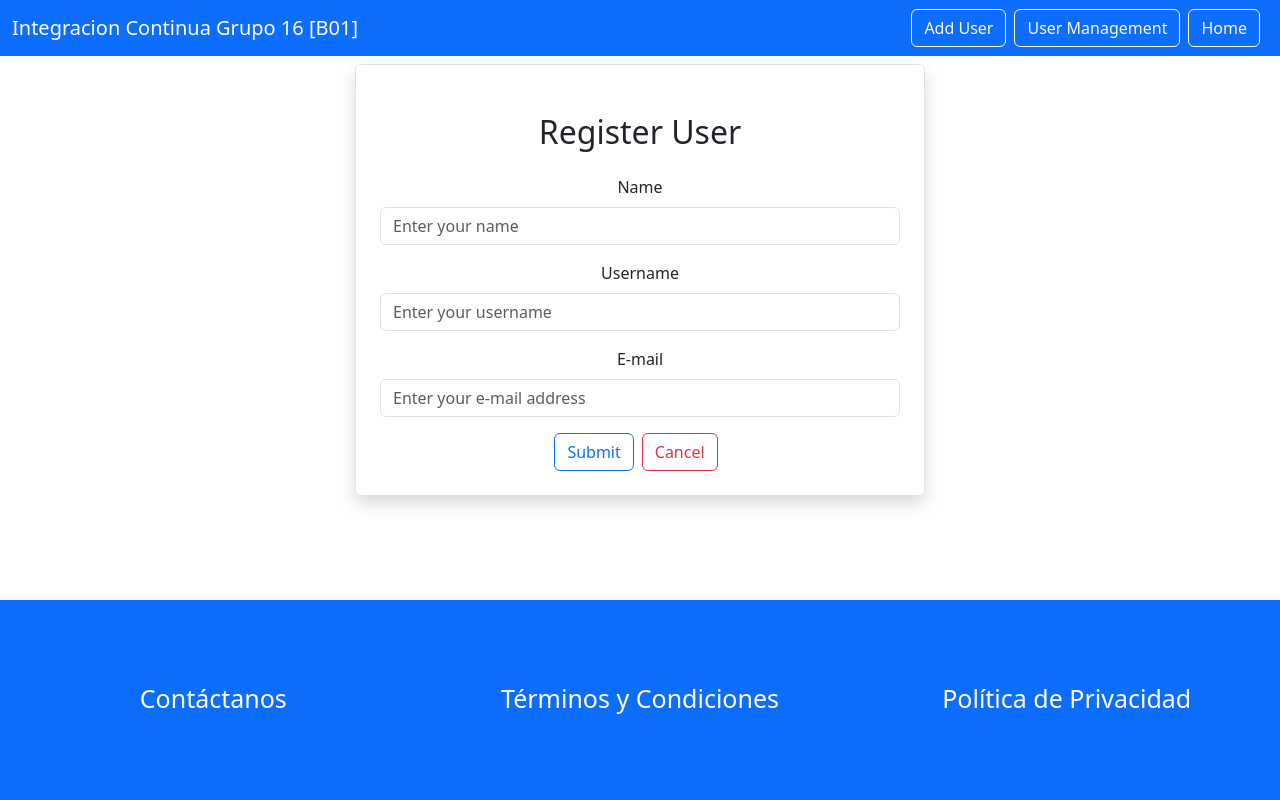
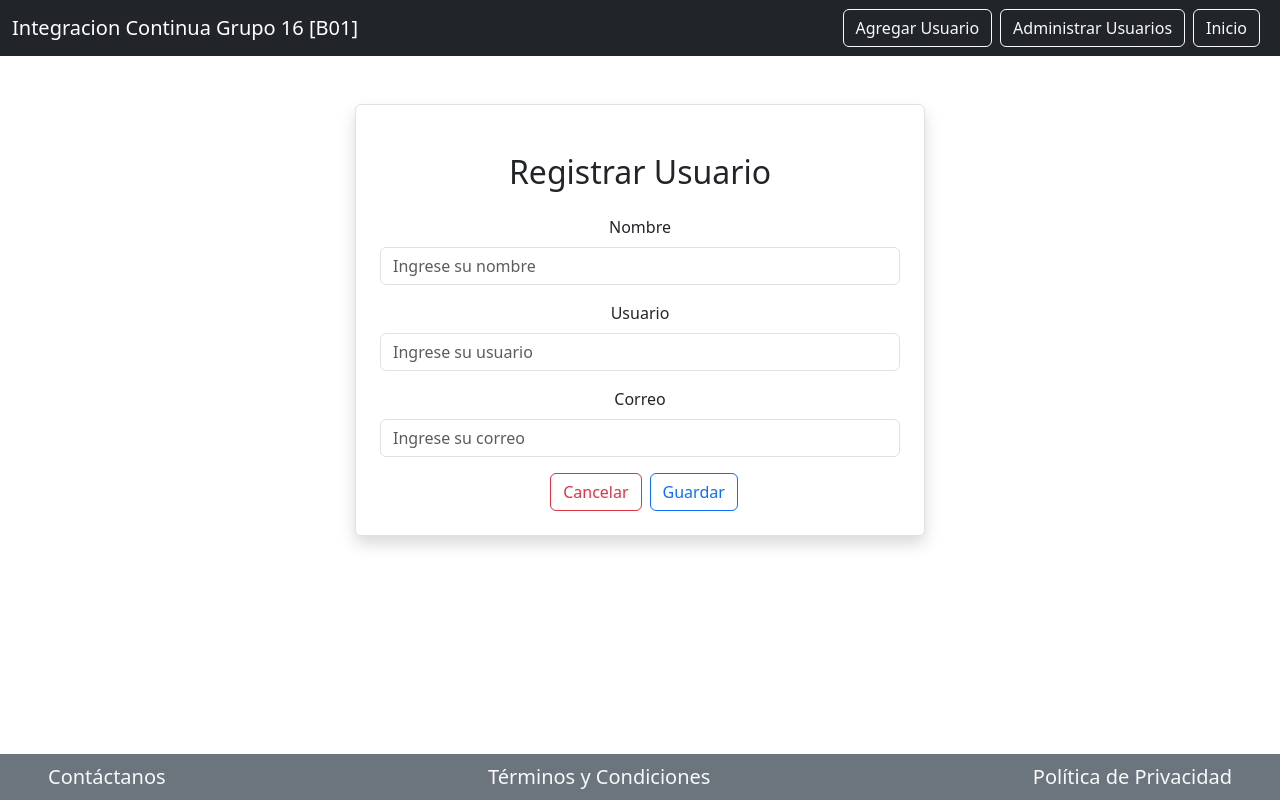
Before and after one commit to saramburo/Integracioncontinua, a React (Create React App) app in the folder frontend/crudfront/: page /adduser in a window 1280 px wide. Built offline with nearby package versions, Linux system fonts and the light colour scheme.

Commit message:
Estilos y creacion de modal para formularios

```diff
--- a/frontend/crudfront/src/App.css
+++ b/frontend/crudfront/src/App.css
@@ -32,37 +32,8 @@
   from {
     transform: rotate(0deg);
   }
+
   to {
     transform: rotate(360deg);
   }
 }
-.footer {
-  height: 200px;
-  width: 100vw;
-  background-color: #0d6efd;
-  display: flex;
-  flex-direction: row;
-  justify-content: space-between;
-  align-items: center;
-  position: absolute;
-  bottom: 0;
-}
-
-.footer-link {
-  color: white;
-  font-size: 25px;
-  width: 350px;
-  text-decoration: none;
-}
-.footer-link:hover {
-  color: yellow;
-  font-size: 25px;
-  width: 350px;
-  text-decoration: none;
-}
-
-.footer-option {
-  height: 40px;
-  width: 350px;
-  margin: 20px 50px;
-}
--- /dev/null
+++ b/frontend/crudfront/src/components/Modal.js
@@ -0,0 +1,39 @@
+import React, { useEffect, useRef } from 'react';
+import { Modal } from 'bootstrap';
+
+const MyModal = ({ options, title, textBody, buttonClass, textFunction, onSubmit }) => {
+    const modalRef = useRef(null);
+    let myModal = null;
+
+    useEffect(() => {
+        // Initialize the Bootstrap modal
+        myModal = new Modal(modalRef.current, options);
+
+        // Cleanup on unmount
+        return () => {
+            myModal.dispose();
+        };
+    }, [options]);
+
+    return (
+        <div className="modal fade" id="myModal" tabIndex="-1" ref={modalRef}>
+            <div className="modal-dialog">
+                <div className="modal-content">
+                    <div className="modal-header">
+                        <h5 className="modal-title">{title}</h5>
+                        <button type="button" className="btn-close" data-bs-dismiss="modal" aria-label="Close"></button>
+                    </div>
+                    <div className="modal-body">
+                        <p>{textBody}</p>
+                    </div>
+                    <div className="modal-footer">
+                        <button type="button" className="btn btn-secondary" data-bs-dismiss="modal">Cerrar</button>
+                        <button type="button" className={`btn ${buttonClass}`} data-bs-dismiss="modal" onClick={onSubmit}>{textFunction}</button>
+                    </div>
+                </div>
+            </div>
+        </div>
+    );
+};
+
+export default MyModal;
--- a/frontend/crudfront/src/layout/Footer.js
+++ b/frontend/crudfront/src/layout/Footer.js
@@ -4,15 +4,15 @@ import { NavLink } from "react-router-dom";
 export default function Footer() {
   return (
     <>
-      <footer className=" footer">
-        <div className=" footer-option">
-          <NavLink className="footer-link">Contáctanos</NavLink>
+      <footer className="position-fixed bg-secondary fixed-bottom d-flex flex-row justify-content-between align-items-center">
+        <div className="my-2 mx-5">
+          <NavLink className="text-light fs-5 text-decoration-none link-dark link-offset-2">Contáctanos</NavLink>
         </div>
-        <div className=" footer-option">
-          <NavLink className="footer-link">Términos y Condiciones</NavLink>
+        <div className="my-2 mx-5">
+          <NavLink className="text-light fs-5 text-decoration-none link-dark link-offset-2">Términos y Condiciones</NavLink>
         </div>
-        <div className=" footer-option">
-          <NavLink className="footer-link">Política de Privacidad</NavLink>
+        <div className="my-2 mx-5">
+          <NavLink className="text-light fs-5 text-decoration-none link-dark link-offset-2">Política de Privacidad</NavLink>
         </div>
       </footer>
     </>
--- a/frontend/crudfront/src/layout/Navbar.js
+++ b/frontend/crudfront/src/layout/Navbar.js
@@ -4,7 +4,7 @@ import { Link } from "react-router-dom";
 export default function Navbar() {
   return (
     <div>
-      <nav className="navbar navbar-expand-lg navbar-dark bg-primary">
+      <nav className="navbar navbar-expand-lg navbar-dark bg-dark position-fixed fixed-top">
         <div className="container-fluid">
           <Link className="navbar-brand" to="/">
             Integracion Continua Grupo 16 [B01]
@@ -22,13 +22,13 @@ export default function Navbar() {
           </button>
           <div className="d-flex">
           <Link className="btn btn-outline-light me-2" to="/adduser">
-            Add User
+            Agregar Usuario
           </Link>
           <Link to="/usuarios" className="btn btn-outline-light me-2">
-          User Management
+          Administrar Usuarios
         </Link>
         <Link to="/" className="btn btn-outline-light me-2 ">
-          Home
+          Inicio
         </Link>
         </div>
 
--- a/frontend/crudfront/src/pages/Home.js
+++ b/frontend/crudfront/src/pages/Home.js
@@ -3,7 +3,7 @@ import { Link } from "react-router-dom";
 
 export default function Inicio() {
   return (
-    <div className="container text-center" >
+    <div className="container text-center d-inline" >
       <div className="py-4">
         <h1 className="py-4">La plataforma creada para una nueva forma de trabajar</h1>
         <p className="py-4" style={{ fontFamily: 'Arial, sans-serif', fontSize: '20px', color: '#333' }}>
--- a/frontend/crudfront/src/pages/Usuarios.js
+++ b/frontend/crudfront/src/pages/Usuarios.js
@@ -1,9 +1,11 @@
 import React, { useEffect, useState } from "react";
 import { Link, useParams } from "react-router-dom";
+import { Modal } from 'bootstrap';
+import MyModal from '../components/Modal';
 
 export function Home() {
   const [users, setUsers] = useState([]);
-
+  const [userId, setUserId] = useState("");
   const { id } = useParams();
 
   useEffect(() => {
@@ -30,9 +32,18 @@ export function Home() {
     }
   };
 
+  const [modalOptions, setModalOptions] = useState({});
+
+  const showModal = (idUser) => {
+    setUserId(idUser)
+    const myModalElement = document.getElementById('myModal');
+    const myModal = new Modal(myModalElement, modalOptions);
+    myModal.show();
+  };
+
   return (
-    <div className="container">
-      <div className="py-4">
+    <div className="container py-5">
+      <div className="py-5">
         <table className="table border shadow">
           <thead>
             <tr>
@@ -58,19 +69,16 @@ export function Home() {
                     className="btn btn-primary mx-2"
                     to={`/viewuser/${user.id}`}
                   >
-                    View
+                    Ver
                   </Link>
                   <Link
                     className="btn btn-outline-primary mx-2"
                     to={`/edituser/${user.id}`}
                   >
-                    Edit
+                    Editar
                   </Link>
-                  <button
-                    className="btn btn-danger mx-2"
-                    onClick={() => deleteUser(user.id)}
-                  >
-                    Delete
+                    <button type="button" className="btn btn-danger mx-2" onClick={() => showModal(user.id)}>
+                    Eliminar
                   </button>
                 </td>
               </tr>
@@ -79,6 +87,7 @@ export function Home() {
         </table>
 
       </div>
+      <MyModal options={modalOptions} title="¿Desea Eliminar?" textBody="Esta acción no se puede deshacer." buttonClass="btn-danger" textFunction="Eliminar" onSubmit={() => deleteUser(userId)} />
     </div>
   );
 
--- a/frontend/crudfront/src/users/AddUser.js
+++ b/frontend/crudfront/src/users/AddUser.js
@@ -1,6 +1,8 @@
 import axios from "axios";
 import React, { useState } from "react";
 import { Link, useNavigate } from "react-router-dom";
+import { Modal } from 'bootstrap';
+import MyModal from '../components/Modal';
 
 export default function AddUser() {
   let navigate = useNavigate();
@@ -27,7 +29,7 @@ return;
     // Validacion correo valido
     const emailRegex = /^[^\s@]+@[^\s@]+\.[^\s@]+$/;
     if (!emailRegex.test(email)) {
-      alert ('Ingrese un email valido');
+      alert('Ingrese un email valido');
       return;
     }
     // Enviar datos si la validacion esta completa
@@ -35,21 +37,29 @@ return;
     navigate("/Usuarios");
   };
 
+  const [modalOptions, setModalOptions] = useState({});
+
+  const showModal = () => {
+    const myModalElement = document.getElementById('myModal');
+    const myModal = new Modal(myModalElement, modalOptions);
+    myModal.show();
+  };
+
   return (
-    <div className="container">
-      <div className="row">
+    <div className="container py-5">
+      <div className="row py-5">
         <div className="col-md-6 offset-md-3 border rounded p-4 mt-2 shadow">
-          <h2 className="text-center m-4">Register User</h2>
+          <h2 className="text-center m-4">Registrar Usuario</h2>
 
           <form onSubmit={(e) => onSubmit(e)}>
             <div className="mb-3">
               <label htmlFor="Name" className="form-label">
-                Name
+                Nombre
               </label>
               <input
                 type={"text"}
                 className="form-control"
-                placeholder="Enter your name"
+                placeholder="Ingrese su nombre"
                 name="name"
                 value={name}
                 onChange={(e) => onInputChange(e)}
@@ -57,12 +67,12 @@ return;
             </div>
             <div className="mb-3">
               <label htmlFor="Username" className="form-label">
-                Username
+                Usuario
               </label>
               <input
                 type={"text"}
                 className="form-control"
-                placeholder="Enter your username"
+                placeholder="Ingrese su usuario"
                 name="username"
                 value={username}
                 onChange={(e) => onInputChange(e)}
@@ -70,26 +80,28 @@ return;
             </div>
             <div className="mb-3">
               <label htmlFor="Email" className="form-label">
-                E-mail
+                Correo
               </label>
               <input
                 type={"text"}
                 className="form-control"
-                placeholder="Enter your e-mail address"
+                placeholder="Ingrese su correo"
                 name="email"
                 value={email}
                 onChange={(e) => onInputChange(e)}
               />
             </div>
-            <button type="submit" className="btn btn-outline-primary">
-              Submit
+            <Link className="btn btn-outline-danger mx-2" to="/">
+              Cancelar
+            </Link>
+            <button type="button" className="btn btn-outline-primary" onClick={showModal}>
+              Guardar
             </button>
-            <Link className="btn btn-outline-danger mx-2" to="/">
-              Cancel
-            </Link>
           </form>
         </div>
       </div>
+
+      <MyModal options={modalOptions} title="¿Desea Guardar?" textBody="Recuerde verificar los datos antes de guardar." buttonClass="btn-success" textFunction="Guardar" onSubmit={(e) => onSubmit(e)} />
     </div>
   );
-}
+};
--- a/frontend/crudfront/src/users/EditUser.js
+++ b/frontend/crudfront/src/users/EditUser.js
@@ -1,6 +1,8 @@
 import axios from "axios";
+import { Modal } from "bootstrap";
 import React, { useEffect, useState } from "react";
 import { Link, useNavigate, useParams } from "react-router-dom";
+import MyModal from '../components/Modal';
 
 export default function EditUser() {
   let navigate = useNavigate();
@@ -26,7 +28,7 @@ export default function EditUser() {
   const onSubmit = async (e) => {
     e.preventDefault();
     await axios.put(`/user/${id}`, user);
-    navigate("/");
+    navigate("/Usuarios");
   };
 
   const loadUser = async () => {
@@ -34,21 +36,29 @@ export default function EditUser() {
     setUser(result.data);
   };
 
+  const [modalOptions, setModalOptions] = useState({});
+
+  const showModal = () => {
+    const myModalElement = document.getElementById('myModal');
+    const myModal = new Modal(myModalElement, modalOptions);
+    myModal.show();
+  };
+
   return (
-    <div className="container">
-      <div className="row">
+    <div className="container py-5">
+      <div className="row py-5">
         <div className="col-md-6 offset-md-3 border rounded p-4 mt-2 shadow">
-          <h2 className="text-center m-4">Edit User</h2>
+          <h2 className="text-center m-4">Editar Usuario</h2>
 
           <form onSubmit={(e) => onSubmit(e)}>
             <div className="mb-3">
               <label htmlFor="Name" className="form-label">
-                Name
+                Nombre
               </label>
               <input
                 type={"text"}
                 className="form-control"
-                placeholder="Enter your name"
+                placeholder="Ingrese su nombre"
                 name="name"
                 value={name}
                 onChange={(e) => onInputChange(e)}
@@ -56,12 +66,12 @@ export default function EditUser() {
             </div>
             <div className="mb-3">
               <label htmlFor="Username" className="form-label">
-                Username
+                Usuario
               </label>
               <input
                 type={"text"}
                 className="form-control"
-                placeholder="Enter your username"
+                placeholder="Ingrese su usuario"
                 name="username"
                 value={username}
                 onChange={(e) => onInputChange(e)}
@@ -69,26 +79,27 @@ export default function EditUser() {
             </div>
             <div className="mb-3">
               <label htmlFor="Email" className="form-label">
-                E-mail
+                Correo
               </label>
               <input
                 type={"text"}
                 className="form-control"
-                placeholder="Enter your e-mail address"
+                placeholder="Ingrese su correo"
                 name="email"
                 value={email}
                 onChange={(e) => onInputChange(e)}
               />
             </div>
-            <button type="submit" className="btn btn-outline-primary">
-              Submit
+            <Link className="btn btn-outline-danger mx-2" to="/Usuarios">
+              Cancelar
+            </Link>
+            <button type="button" className="btn btn-outline-primary" onClick={showModal}>
+              Guardar
             </button>
-            <Link className="btn btn-outline-danger mx-2" to="/Usuarios">
-              Cancel
-            </Link>
           </form>
         </div>
       </div>
+      <MyModal options={modalOptions} title="¿Desea Guardar?" textBody="Recuerde verificar los datos antes de guardar." buttonClass="btn-success" textFunction="Guardar" onSubmit={(e) => onSubmit(e)} />
     </div>
   );
 }
```
Also changed, not shown: frontend/crudfront/src/users/ViewUser.js (+8 -8 lines), 2 other files (tests, documents, lock files or other folders). Lines whose indentation alone changed are shown as unchanged.
